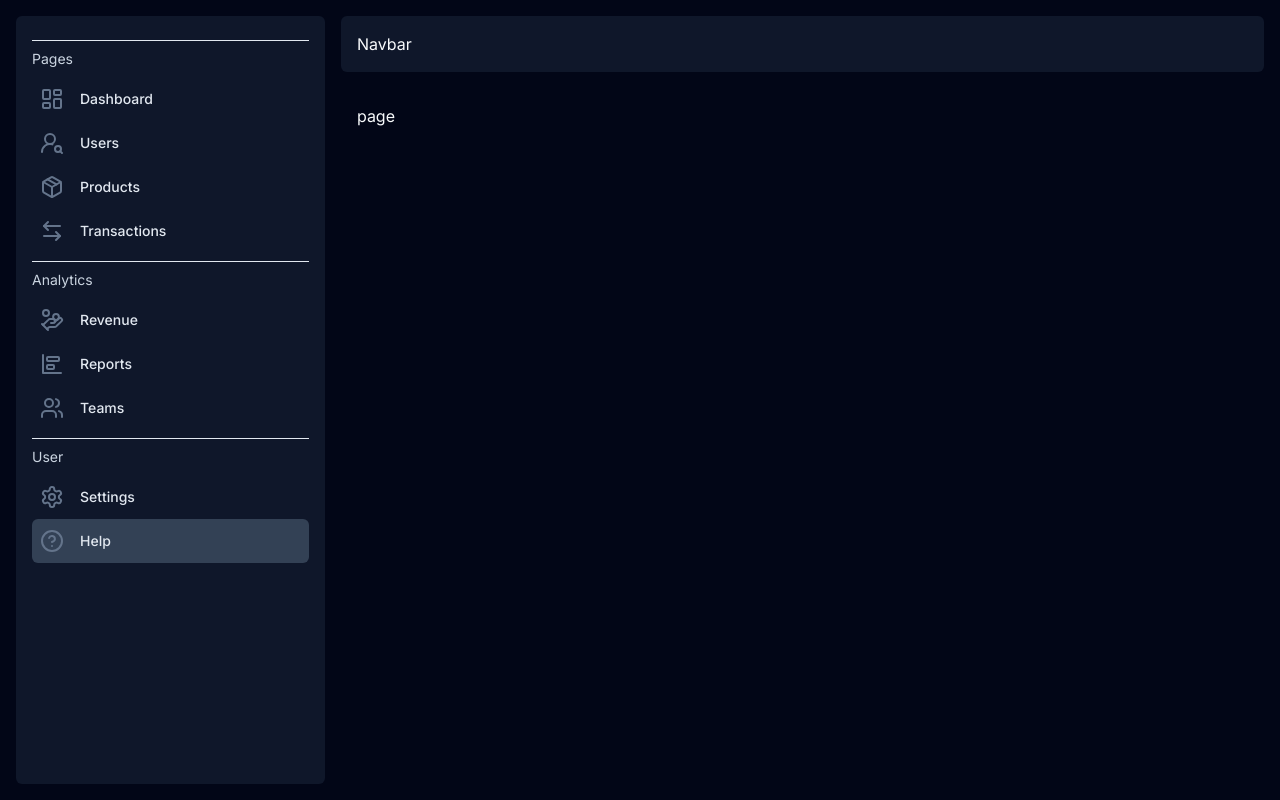
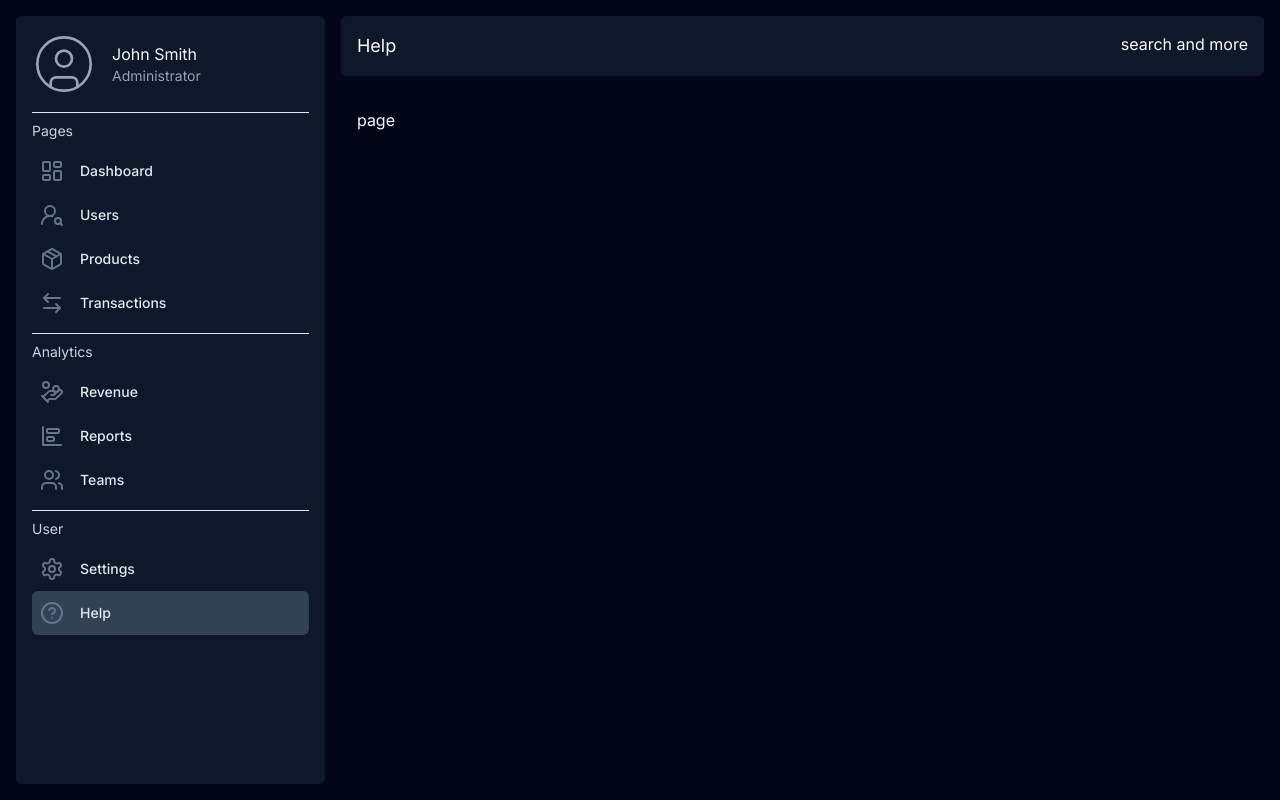
Before and after one commit to TedPhillips1/admin-dashboard, a Next.js app: page /dashboard/help in a window 1280 px wide. Built offline with nearby package versions, Linux system fonts and the light colour scheme.

Commit message:
sidebar done

```diff
--- a/app/(root)/(pages)/dashboard/layout.tsx
+++ b/app/(root)/(pages)/dashboard/layout.tsx
@@ -9,7 +9,7 @@ export default function RootLayout({
     return (
         <div className='flex flex-row gap-4 h-screen w-screen overflow-x-hidden'>
             <Sidebar />
-            <div className='flex flex-col w-screen mx-4 lg:w-3/4 lg:ml-0 overflow-y-scroll'>
+            <div className='flex flex-col w-screen mx-4 lg:w-3/4 lg:ml-0 overflow-y-auto'>
                 <Navbar />
                 <main className='flex flex-col mb-4 p-4'>{children}</main>
             </div>
--- a/components/custom/Navbar.tsx
+++ b/components/custom/Navbar.tsx
@@ -1,7 +1,30 @@
+'use client';
+
 import React from 'react';
+import { usePathname } from 'next/navigation';
+import menuItems from '@/lib/constants/menuItems';
+
+const getTitleFromPath = (pathname: string) => {
+    for (const menuItem of menuItems) {
+        for (const item of menuItem.list) {
+            if (item.path === pathname) {
+                return item.title; // Return the title from the list where the match is found
+            }
+        }
+    }
+    return null; // Return null if pathname is not found
+};
 
 const Navbar = () => {
-    return <div className='panel w-full my-4'>Navbar</div>;
+    const pathname = usePathname();
+    const pageTitle = getTitleFromPath(pathname);
+
+    return (
+        <header className='panel w-full my-4 flex flex-row justify-between'>
+            <h1 className='text-lg'>{pageTitle}</h1>
+            <div>search and more</div>
+        </header>
+    );
 };
 
 export default Navbar;
--- a/components/custom/Sidebar.tsx
+++ b/components/custom/Sidebar.tsx
@@ -1,17 +1,30 @@
 import React from 'react';
 import menuItems from '@/lib/constants/menuItems';
+import Image from 'next/image';
 
 import { Separator } from '../ui/separator';
 import ListItem from './ListItem';
+import { CircleUser } from 'lucide-react';
+
+const tempUser = {
+    name: 'John Smith',
+    level: 'Administrator',
+};
 
 const Sidebar = () => {
     return (
         <nav className='panel hidden lg:block lg:w-1/4 m-4 mr-0 overflow-y-hidden'>
-            {/* USER SECTION  */}
+            <div className='flex flex-row justify-start gap-4 mb-4'>
+                <CircleUser color='#94a3b8' size={64} strokeWidth={1} />
+                <div className='flex flex-col justify-center'>
+                    <p className='text-slate-100'>{tempUser.name}</p>
+                    <p className='text-sm text-slate-400'>{tempUser.level}</p>
+                </div>
+            </div>
 
             {menuItems.map(({ title, list }) => {
                 return (
-                    <div key={title} className='flex flex-col gap-2 my-2'>
+                    <nav key={title} className='flex flex-col gap-2 my-2'>
                         <Separator />
                         <h2 className='text-slate-300 text-sm text-left'>
                             {title}
@@ -29,7 +42,7 @@ const Sidebar = () => {
                                 );
                             })}
                         </ul>
-                    </div>
+                    </nav>
                 );
             })}
         </nav>
--- a/package.json
+++ b/package.json
@@ -17,7 +17,6 @@
         "next": "14.1.4",
         "react": "^18",
         "react-dom": "^18",
-    "react-icons": "^4.11.0",
         "tailwind-merge": "^2.2.2",
         "tailwindcss-animate": "^1.0.7"
     },
```
Also changed, not shown: public/assets/icons/user.svg (added). Lines whose indentation alone changed are shown as unchanged.
